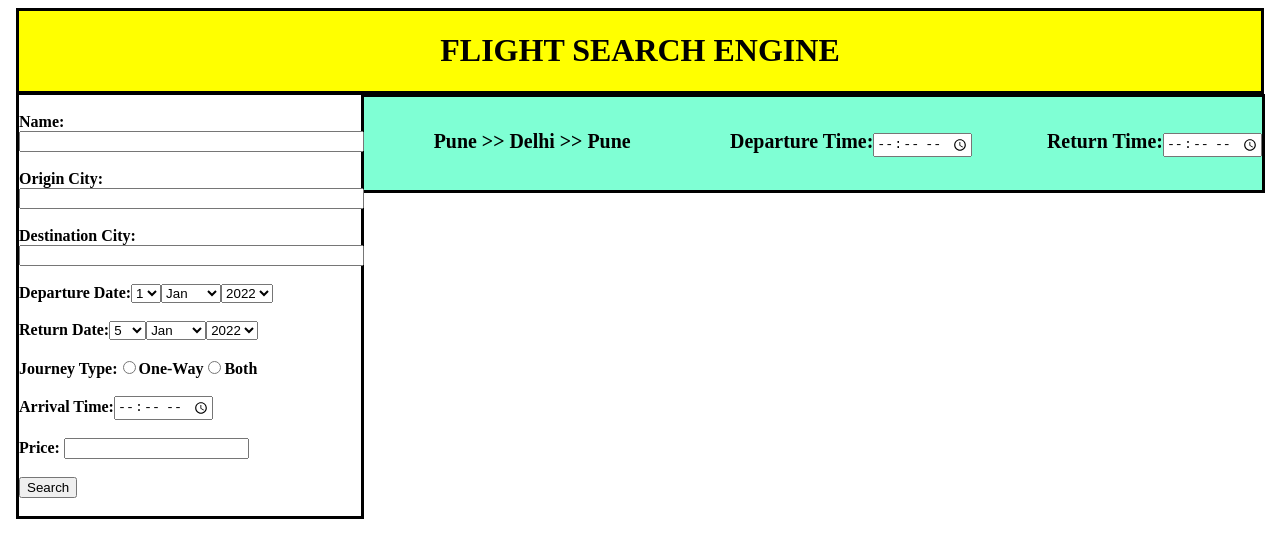
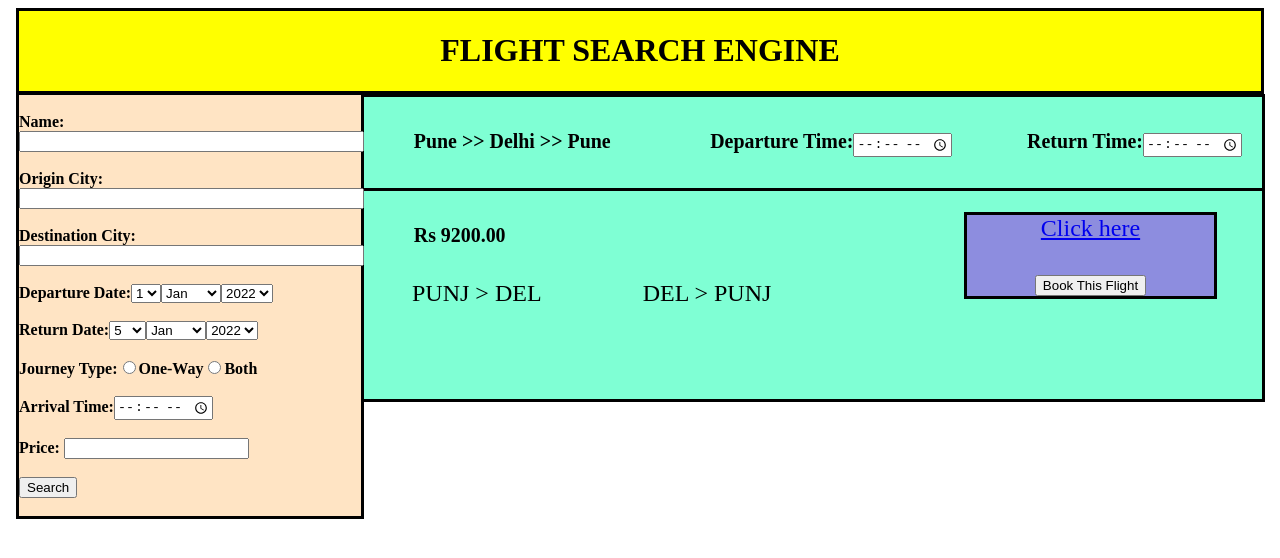
Before and after one commit to RishavBir/TrushCheckerAssignment, a React (Create React App) app: page / in a window 1280 px wide. Shown: the top 558 px of the page. Built offline with nearby package versions, Linux system fonts and the light colour scheme.

Commit message:
css added

```diff
--- a/src/App.css
+++ b/src/App.css
@@ -20,6 +20,7 @@
   margin-top: -32px;
   font-weight: 600;
   color:black;
+  background-color: bisque;
 }
 
   .inside_style{
@@ -32,3 +33,26 @@
     margin-top:-425px;
     background-color: aquamarine;
   }
+
+
+.inside_style2{
+  border-style: solid;
+  border-bottom-width:solid;
+  text-align:left;
+  font-size: 1.5rem;
+  margin-left:345px;
+  margin-right:-1px;
+  margin-top:-5px;
+  background-color: aquamarine;
+}
+
+.inside_style3{
+  border-style: solid;
+  border-bottom-width:solid;
+  margin-left:600px;
+  margin-top: -119px;
+  margin-bottom: 100px;
+  margin-right: 45px;
+  background-color:rgb(141, 141, 223);
+  text-align:center;
+}
--- a/src/App.js
+++ b/src/App.js
@@ -61,8 +61,16 @@ const App = () => {
                             </div>
                          </form>
                                     <div className="inside_style">
-                                        <h5>&nbsp; &nbsp; &nbsp; &nbsp;&nbsp; &nbsp; &nbsp; &nbsp;Pune >> Delhi >> Pune &nbsp; &nbsp; &nbsp; &nbsp;&nbsp;&nbsp;&nbsp;&nbsp;&nbsp;&nbsp;&nbsp;&nbsp;&nbsp;&nbsp;&nbsp; Departure Time:<input type="time"/>&nbsp;&nbsp;&nbsp;&nbsp;&nbsp;&nbsp;&nbsp;&nbsp;&nbsp;&nbsp;&nbsp;&nbsp;&nbsp;&nbsp;  Return Time:<input type="time" /></h5>
+                                        <h5>&nbsp; &nbsp; &nbsp; &nbsp;&nbsp; &nbsp;Pune >> Delhi >> Pune &nbsp; &nbsp; &nbsp; &nbsp;&nbsp;&nbsp;&nbsp;&nbsp;&nbsp;&nbsp;&nbsp;&nbsp;&nbsp;&nbsp;&nbsp; Departure Time:<input type="time"/>&nbsp;&nbsp;&nbsp;&nbsp;&nbsp;&nbsp;&nbsp;&nbsp;&nbsp;&nbsp;&nbsp;&nbsp;&nbsp;&nbsp;  Return Time:<input type="time" /></h5>
                                     </div>
+                                    <div className="inside_style2">
+                                        <h5>&nbsp; &nbsp; &nbsp; &nbsp;&nbsp; &nbsp;Rs 9200.00</h5>
+                                        <p>&nbsp; &nbsp; &nbsp; &nbsp;&nbsp;PUNJ > DEL &nbsp; &nbsp; &nbsp;&nbsp; &nbsp; &nbsp;&nbsp;&nbsp;&nbsp;&nbsp;&nbsp;&nbsp;DEL > PUNJ</p>
+                                        <div className="inside_style3">
+                                            <a href="https://www.google.com/imgres?imgurl=https%3A%2F%2Fimages.livemint.com%2Fimg%2F2022%2F05%2F26%2F1600x900%2Fb5117f96-7169-11ec-8f17-311f48466dc2_1644217958646_1653545781352.jpg&imgrefurl=https%3A%2F%2Fwww.livemint.com%2Fmarket%2Fmark-to-market%2Fwhy-indigo-s-shares-are-flying-despite-weak-q4-results-11653545655381.html&tbnid=-a9Tj7kq0l3AVM&vet=12ahUKEwjjtIPuoJv7AhX0gmMGHVFnAzMQMygBegUIARDdAQ..i&docid=1zRJBeM7cacNrM&w=1600&h=900&q=indigo%20flight%20pics&ved=2ahUKEwjjtIPuoJv7AhX0gmMGHVFnAzMQMygBegUIARDdAQ" target ="hs">Click here</a><br/><br/>
+                                        <input type="Button" value="Book This Flight" />
+                                        </div>
+                                        </div>
 
                 </body>
 
```
